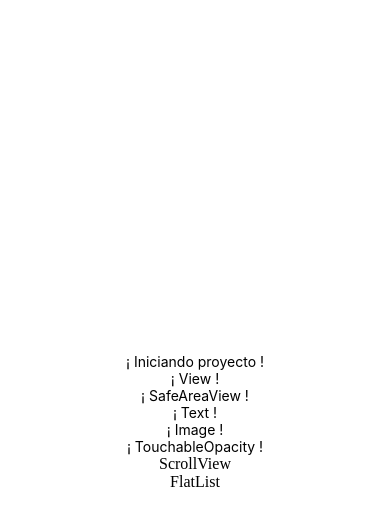
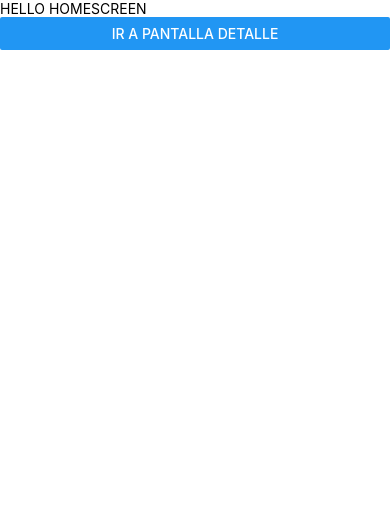
Before and after one commit to jfibergran5/VIU-Actividad2-DM, a React Native app: screen /HomeScreen in a window 390 px wide. Shown: the top 526 px of the page. Built offline with nearby package versions, Linux system fonts and the light colour scheme.

Commit message:
D01 - Configuración inicial de Stack Navigator

```diff
--- a/App.js
+++ b/App.js
@@ -1,3 +1,17 @@
+import 'react-native-gesture-handler';
+
+import { NavigationContainer } from '@react-navigation/native';
+import { Navigation } from './src/navigation/Navigation';
+
+
+export default function App() {
+  return (
+    <NavigationContainer>
+      <Navigation/>
+    </NavigationContainer>
+  );
+}
+/*
 import { StatusBar } from 'expo-status-bar';
 import { StyleSheet, Text, View } from 'react-native';
 
@@ -30,3 +44,4 @@ const styles = StyleSheet.create({
     justifyContent: 'center',
   },
 });
+*/
--- /dev/null
+++ b/src/navigation/Navigation.js
@@ -0,0 +1,21 @@
+import { createStackNavigator } from '@react-navigation/stack';
+import HomeScreen from '../screens/HomeScreen';
+import DetailScreen from '../screens/DetailScreen';
+
+const Stack = createStackNavigator();
+
+export const Navigation = () => {
+    return (
+        <Stack.Navigator
+            screenOptions={{
+                headerShown: false,
+                cardStyle: {
+                    backgroundColor: 'white'
+                }
+            }}
+        >
+            <Stack.Screen name="HomeScreen" component={HomeScreen} />
+            <Stack.Screen name="DetailScreen" component={DetailScreen} />
+        </Stack.Navigator>
+    );
+};
--- /dev/null
+++ b/src/screens/DetailScreen.js
@@ -0,0 +1,9 @@
+import { StyleSheet, Text, View } from 'react-native';
+
+export default function DetailScreen() {
+    return (
+        <View>
+        <Text>HELLO DETAILSCREEN</Text>
+        </View>
+    );
+};
--- /dev/null
+++ b/src/screens/HomeScreen.js
@@ -0,0 +1,16 @@
+import { StyleSheet, Text, View } from 'react-native';
+import { Button } from 'react-native-web';
+import { useNavigation } from '@react-navigation/core';
+
+export default function HomeScreen({ navigation }) {
+
+    return (
+        <View>
+            <Text>HELLO HOMESCREEN</Text>
+            <Button
+                title = "Ir a pantalla detalle"
+                onPress= { () => navigation.navigate('DetailScreen') }
+            />
+        </View>
+    );
+};
```
Also changed, not shown: 1 other file (tests, documents, lock files or other folders).
